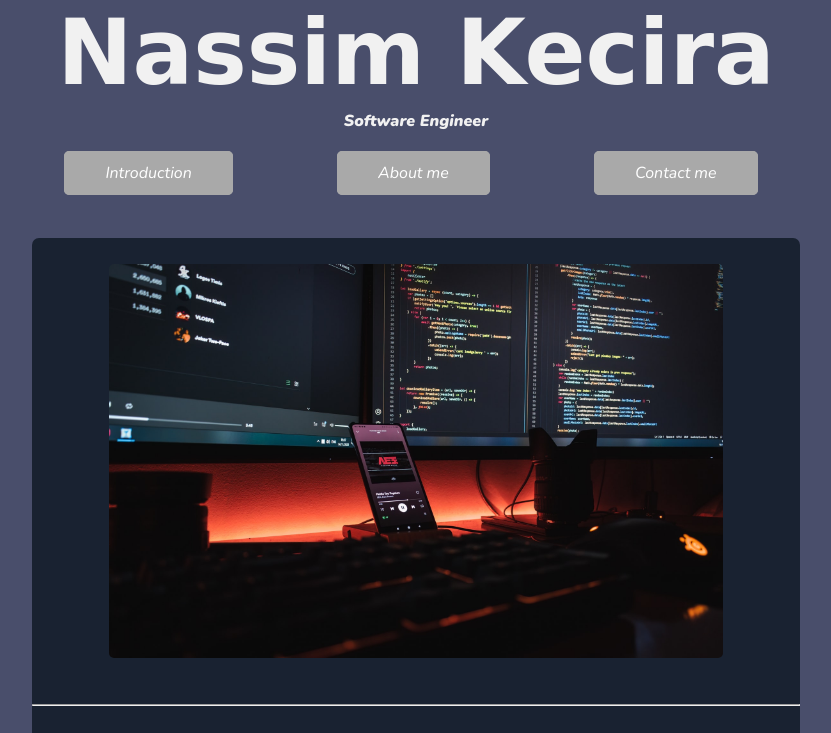
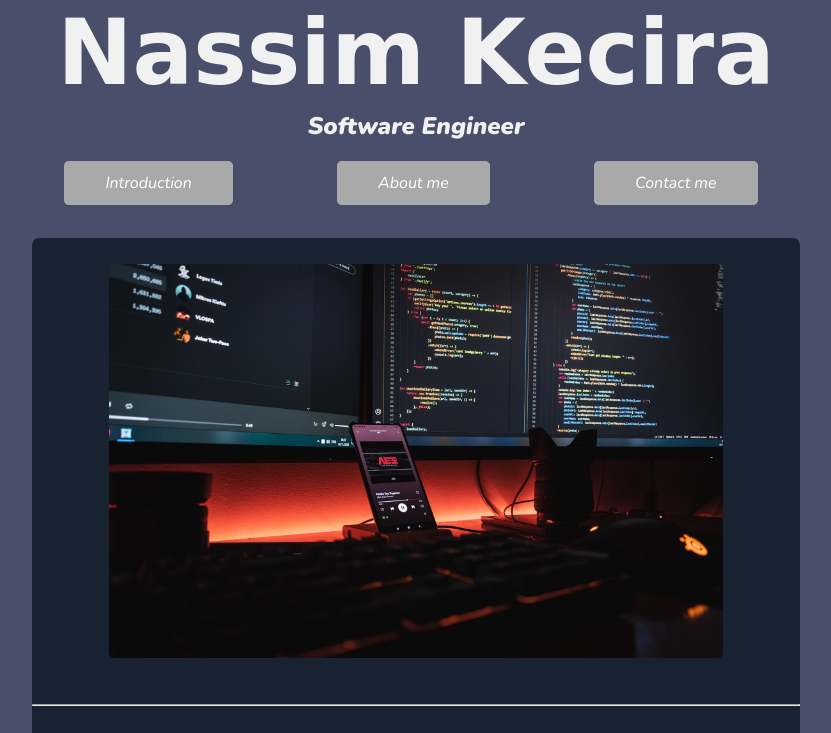
Before and after one commit to nassimkcr/portfolio, a plain HTML site: page index.html in a window 1280 px wide. Shown: the top 733 px of the page, without its empty margins (224-1055 px from the left). Drawn offline with nearby package versions, Linux system fonts and the light colour scheme; a web font is replaced by a local one.

Commit message:
Update index.html

```diff
--- a/index.html
+++ b/index.html
@@ -16,7 +16,7 @@
     <header>
         <div class="mytitle">
             <h1>Nassim Kecira</h1>
-            <h4>Software Engineer</h4>
+            <h2>Software Engineer</h2>
         </div>
         <nav>
             <!--adding each link  the id of the html element that match with it -->
@@ -52,7 +52,7 @@
                 <li>CSS</li>
                 <li>Javascript</li>
             </ol>
-
+            <p>I enjoy web deveolpment because i really like the fact of building things and making changes that you see instantly. Also developing with in a team and sharing tasks and copperating together would make the job more fun and more fast. </p>
             <p>Outside of web development i'm also a huge aviation enthusiast.</p>
         </article>
 
```
